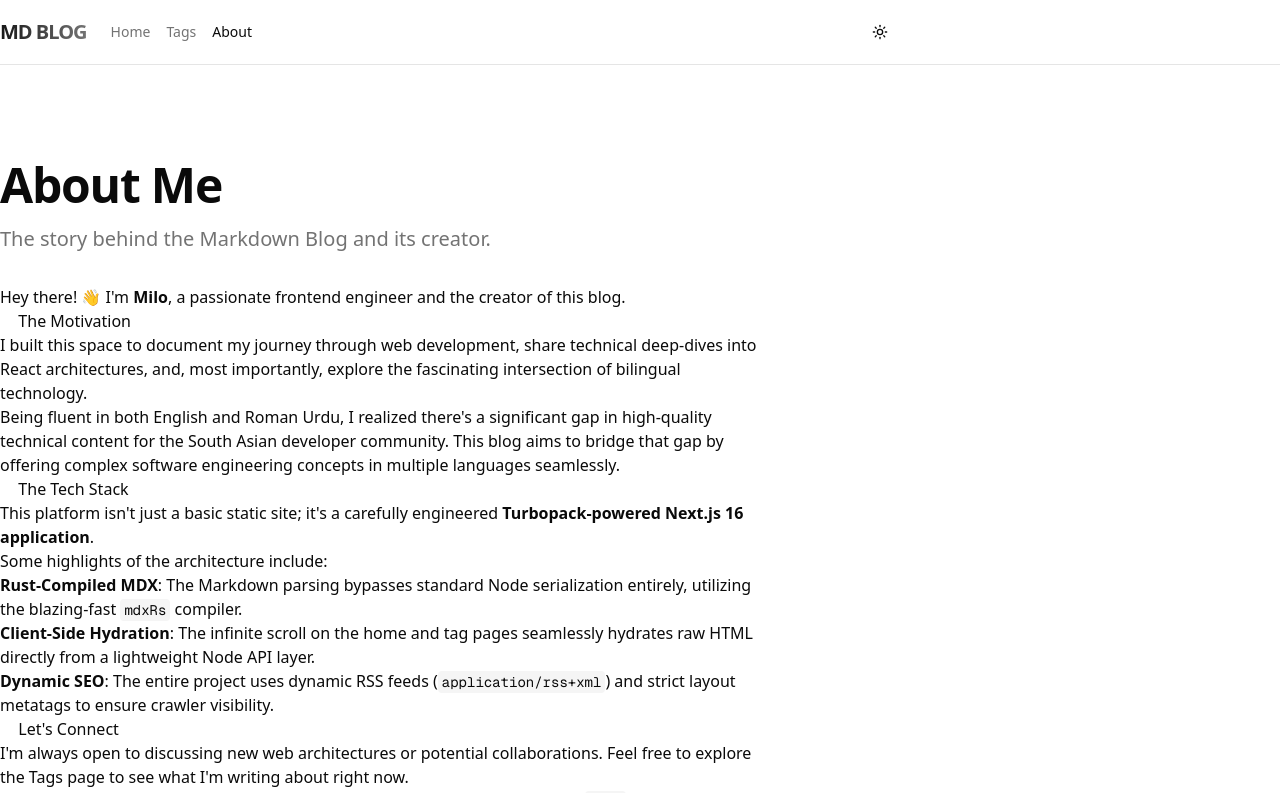
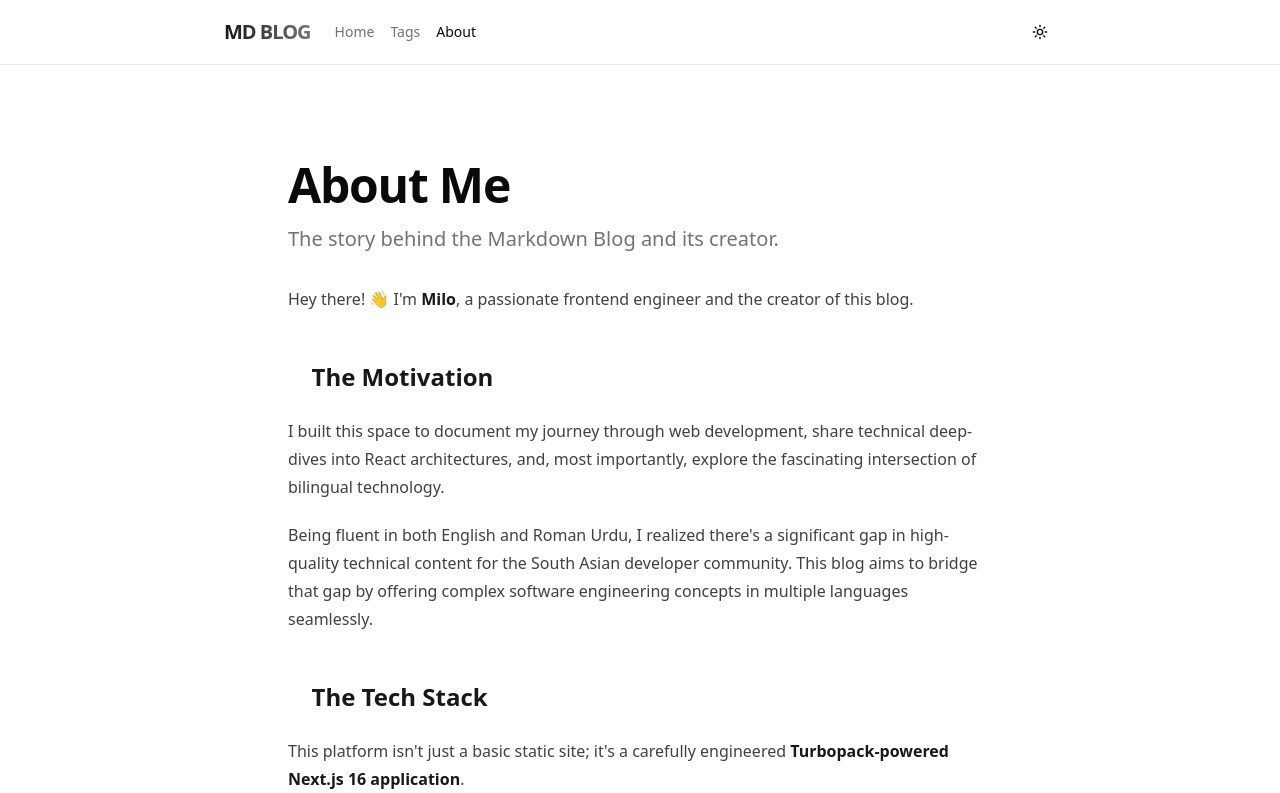
Before and after one commit to muhaimanalishah/nextjs-md-blog, a Next.js app: page /about in a window 1280 px wide. Shown: the top 793 px of the page. Built offline with nearby package versions, Linux system fonts and the light colour scheme; no server answers.

Commit message:
fix: Resolve critical layout misalignment, Tailwind typography, and MDX frontmatter parsing bugs

```diff
--- a/app/globals.css
+++ b/app/globals.css
@@ -2,7 +2,16 @@
 @import "tw-animate-css";
 @import "shadcn/tailwind.css";
 
+@plugin "@tailwindcss/typography";
+
 @custom-variant dark (&:is(.dark *));
+
+@layer components {
+  .container {
+    @apply mx-auto w-full px-4 sm:px-6 lg:px-8;
+    max-width: theme(--breakpoint-xl);
+  }
+}
 
 @theme inline {
   --color-background: var(--background);
--- a/next.config.ts
+++ b/next.config.ts
@@ -10,7 +10,7 @@ const nextConfig: NextConfig = {
 
 const withMDX = createMDX({
   options: {
-    remarkPlugins: ["remark-gfm"],
+    remarkPlugins: ["remark-frontmatter", "remark-gfm"],
     rehypePlugins: [
       [
         "rehype-pretty-code",
--- a/package.json
+++ b/package.json
@@ -12,6 +12,7 @@
     "@mdx-js/loader": "^3.1.1",
     "@mdx-js/react": "^3.1.1",
     "@next/mdx": "^16.1.6",
+    "@tailwindcss/typography": "^0.5.19",
     "class-variance-authority": "^0.7.1",
     "clsx": "^2.1.1",
     "gray-matter": "^4.0.3",
@@ -22,6 +23,7 @@
     "react": "19.2.3",
     "react-dom": "19.2.3",
     "rehype-pretty-code": "^0.14.1",
+    "remark-frontmatter": "^5.0.0",
     "remark-gfm": "^4.0.1",
     "rss": "^1.2.2",
     "shiki": "^4.0.1",
```
Also changed, not shown: 1 other file (tests, documents, lock files or other folders).
